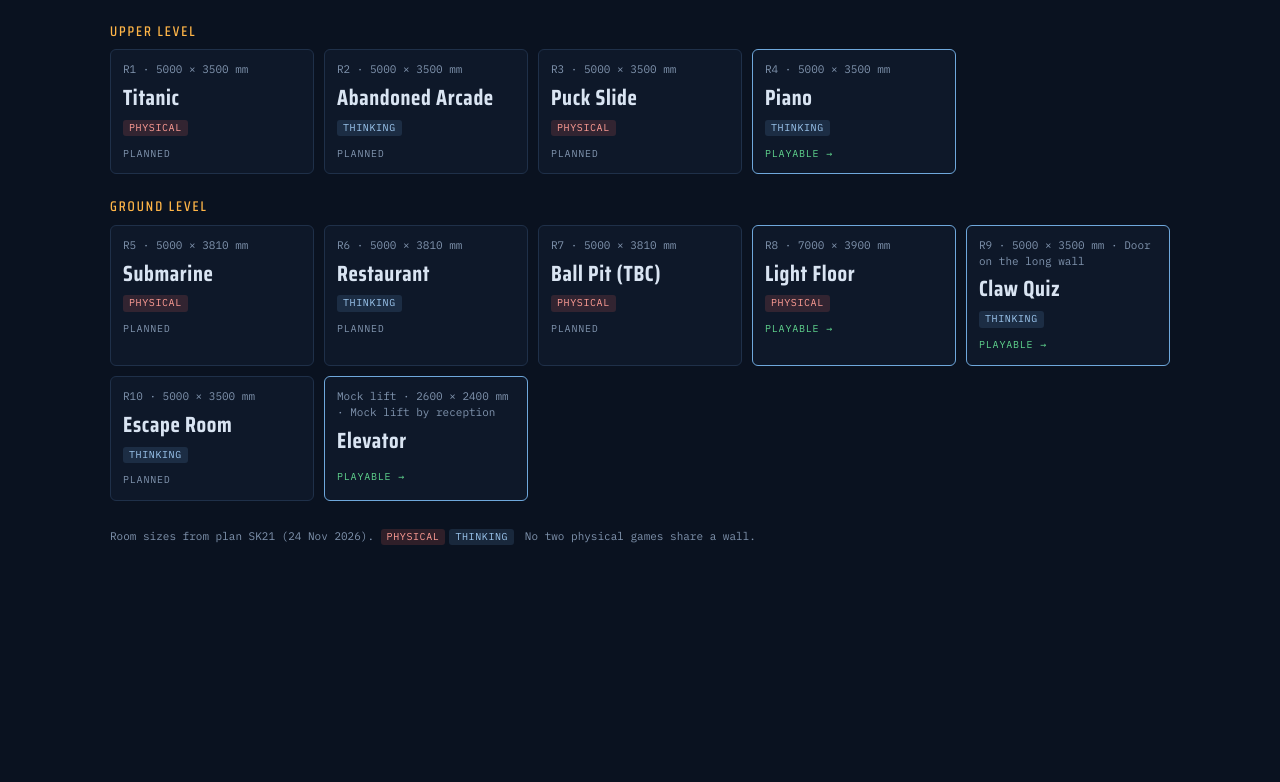
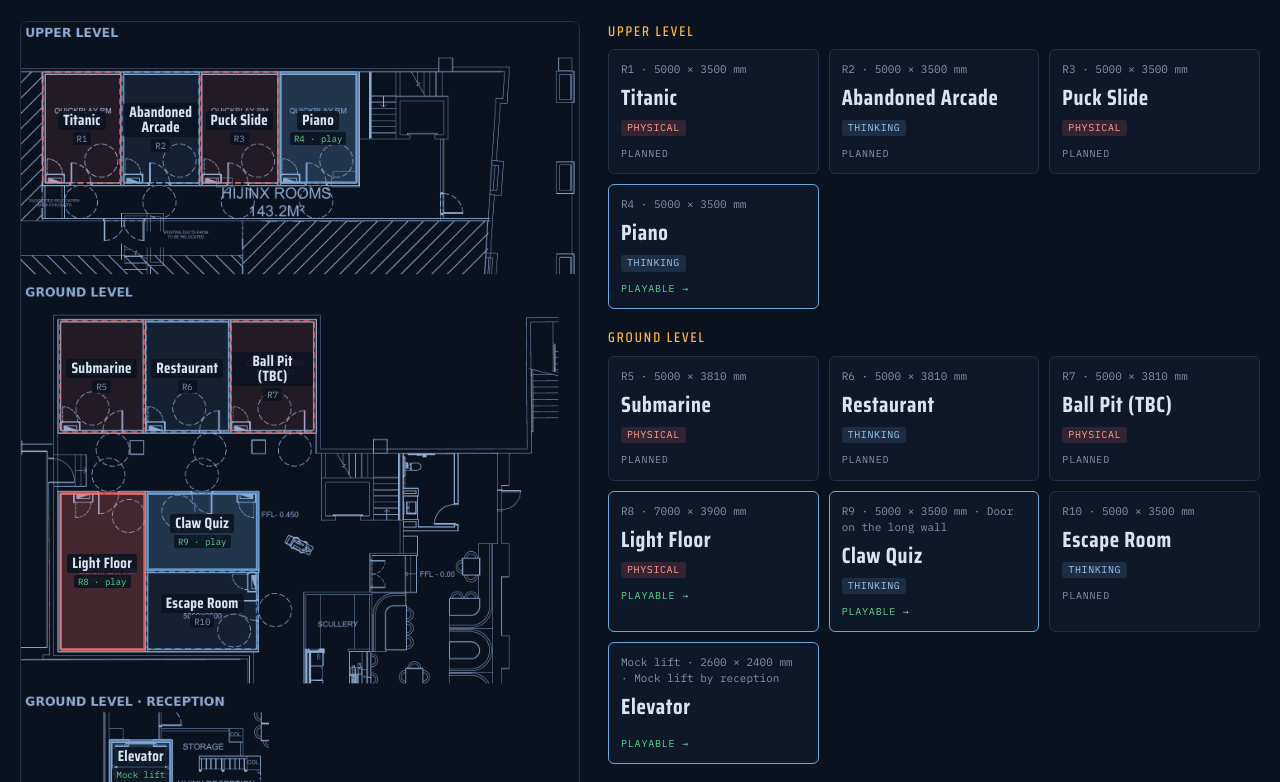
Before and after one commit to Yoshihunter1985/hijinx-citywalk-games, a plain HTML site: page index.html in a window 1280 px wide. Shown: the part 112-894 px from the top of the page. Before the commit the page ends 800 px from the top, so only its background shows below. Drawn offline with Linux system fonts and the light colour scheme.

Commit message:
Venue page: clickable floor plan of both levels; rooms link to their games like the cards
Co-Authored-By: Claude Opus 5.5 <noreply@anthropic.com>
Claude-Session: https://claude.ai/code/session_01U6brtfLpmAfdD4DEuZA63w

```diff
--- a/core/venue.js
+++ b/core/venue.js
@@ -23,6 +23,17 @@ export const ROOMS = {
   ELEV:{ level: 'Ground', w: 2.4, d: 2.6, h: 2.7, door: { x: 1.2, width: 1.0 }, cabinet: null, note: 'Mock lift by reception' },
 };
 
+// Clickable room outlines on assets/venue-map.png (pixels on the 1350 × 2020 image).
+export const MAP = {
+  image: 'assets/venue-map.png', w: 1350, h: 2020,
+  rooms: {
+    R1: [52, 120, 243, 393], R2: [243, 120, 433, 393], R3: [433, 120, 623, 393], R4: [623, 120, 815, 393],
+    R5: [91, 721, 299, 995], R6: [299, 721, 506, 995], R7: [506, 721, 712, 995],
+    R8: [91, 1137, 302, 1521], R9: [302, 1137, 575, 1329], R10: [302, 1329, 575, 1521],
+    ELEV: [214, 1735, 366, 1889],
+  },
+};
+
 // Draft allocation — matches the spec doc. Physical (P) vs thinking (T).
 export const ALLOCATION = [
   { room: 'R1',  game: 'Titanic',          type: 'P', path: null },
--- a/index.html
+++ b/index.html
@@ -7,20 +7,67 @@
 <link rel="preconnect" href="https://fonts.googleapis.com">
 <link rel="stylesheet" href="https://fonts.googleapis.com/css2?family=Saira+Condensed:wght@500;600;700&family=IBM+Plex+Mono:wght@400;500&display=swap">
 <link rel="stylesheet" href="core/core.css">
+<style>
+  .index{max-width:1360px}
+  .venue{display:grid;grid-template-columns:minmax(0,560px) minmax(0,1fr);gap:28px;align-items:start}
+  .map{position:sticky;top:16px;border:1px solid var(--rule);border-radius:8px;overflow:hidden;background:#0a1220}
+  .map img{display:block;width:100%;height:auto}
+  .spot{position:absolute;display:flex;flex-direction:column;align-items:center;justify-content:center;gap:2px;text-align:center;
+    border:2px solid rgba(111,168,220,.55);border-radius:3px;background:rgba(111,168,220,.10);text-decoration:none;color:var(--fg);transition:background .12s,border-color .12s}
+  .spot b{font-family:var(--display);font-size:clamp(10px,1.4vw,15px);line-height:1;letter-spacing:.02em;background:rgba(10,18,32,.85);padding:2px 5px;border-radius:3px}
+  .spot small{font-size:9px;color:var(--muted);background:rgba(10,18,32,.85);padding:0 4px;border-radius:2px}
+  .spot{border-style:dashed}
+  .spot.p{border-color:rgba(255,107,98,.6);background:rgba(255,107,98,.10)}
+  .spot.ready{border-style:solid;border-width:3px;background:rgba(111,168,220,.24);cursor:pointer}
+  .spot.p.ready{background:rgba(255,107,98,.24)}
+  .spot.ready small{color:var(--good)}
+  .spot.ready:hover,.spot.hot{border-color:var(--accent);background:rgba(255,181,71,.28)}
+  .spot:not(.ready){cursor:default}
+  .room.hot{border-color:var(--accent)}
+  .levels{gap:18px}
+  @media (max-width:900px){.venue{grid-template-columns:1fr}.map{position:relative;top:0}}
+</style>
 </head>
 <body>
 <main class="index">
   <h1>Hijinx · Universal CityWalk</h1>
-  <p class="sub">Playable wireframe test rooms · draft room allocation · <span id="count"></span></p>
-  <div class="levels" id="levels"></div>
-  <p class="note" style="margin-top:28px">Room sizes from plan SK21 (24 Nov 2026). <span class="tag p">Physical</span><span class="tag t">Thinking</span> No two physical games share a wall.</p>
+  <p class="sub">Playable wireframe test rooms · draft room allocation · <span id="count"></span> · click a room on the plan or a card</p>
+  <div class="venue">
+    <div class="map" id="map"><img id="mapimg" alt="Hijinx floor plan, upper and ground levels, with each game room outlined"></div>
+    <div>
+      <div class="levels" id="levels"></div>
+      <p class="note" style="margin-top:22px">Room sizes from plan SK21 (24 Nov 2026). <span class="tag p">Physical</span><span class="tag t">Thinking</span> No two physical games share a wall. On the plan, solid outlines are playable and dashed ones are planned.</p>
+    </div>
+  </div>
 </main>
 <script type="module">
-  import { ROOMS, ALLOCATION } from './core/venue.js';
+  import { ROOMS, ALLOCATION, MAP } from './core/venue.js';
   const player = new URLSearchParams(location.search).get('mode') === 'player';
+  const href = (a) => a.path + (player ? '?mode=player' : '');
   const ready = ALLOCATION.filter(a => a.path).length;
   document.getElementById('count').textContent = `${ready} of ${ALLOCATION.length} playable`;
+  const size = (r) => `${Math.round(Math.max(r.d, r.w) * 1000)} × ${Math.round(Math.min(r.d, r.w) * 1000)} mm`;
+  const label = (a) => a.room === 'ELEV' ? 'Mock lift' : a.room;
+
+  // ---- floor plan with clickable rooms ----
+  const map = document.getElementById('map');
+  document.getElementById('mapimg').src = MAP.image;
+  const spots = {};
+  for (const a of ALLOCATION) {
+    const box = MAP.rooms[a.room]; if (!box) continue;
+    const [x0, y0, x1, y1] = box;
+    const el = document.createElement(a.path ? 'a' : 'div');
+    el.className = 'spot' + (a.path ? ' ready' : '') + (a.type === 'P' ? ' p' : '');
+    if (a.path) el.href = href(a);
+    el.title = `${label(a)} · ${a.game}${a.path ? '' : ' (planned)'}`;
+    Object.assign(el.style, { left: `${x0 / MAP.w * 100}%`, top: `${y0 / MAP.h * 100}%`, width: `${(x1 - x0) / MAP.w * 100}%`, height: `${(y1 - y0) / MAP.h * 100}%` });
+    el.innerHTML = `<b>${a.game}</b><small>${label(a)}${a.path ? ' · play' : ''}</small>`;
+    map.appendChild(el); spots[a.room] = el;
+  }
+
+  // ---- room cards ----
   const levels = document.getElementById('levels');
+  const cards = {};
   for (const lvl of ['Upper', 'Ground']) {
     const sec = document.createElement('section'); sec.className = 'level';
     sec.innerHTML = `<h2>${lvl} level</h2><div class="rooms"></div>`;
@@ -28,14 +75,20 @@
       const r = ROOMS[a.room];
       const el = document.createElement(a.path ? 'a' : 'div');
       el.className = 'room' + (a.path ? ' ready' : '');
-      if (a.path) el.href = a.path + (player ? '?mode=player' : '');
-      el.innerHTML = `<span class="meta">${a.room === 'ELEV' ? 'Mock lift' : a.room} · ${Math.round(Math.max(r.d, r.w) * 1000)} × ${Math.round(Math.min(r.d, r.w) * 1000)} mm${r.note ? ' · ' + r.note : ''}</span>
+      if (a.path) el.href = href(a);
+      el.innerHTML = `<span class="meta">${label(a)} · ${size(r)}${r.note ? ' · ' + r.note : ''}</span>
         <b>${a.game}</b>
         <span>${a.type === 'P' ? '<span class="tag p">Physical</span>' : a.type === 'T' ? '<span class="tag t">Thinking</span>' : ''}</span>
         <span class="st">${a.path ? 'Playable →' : 'Planned'}</span>`;
-      sec.querySelector('.rooms').appendChild(el);
+      sec.querySelector('.rooms').appendChild(el); cards[a.room] = el;
     }
     levels.appendChild(sec);
+  }
+
+  // hovering a card highlights its room on the plan, and the other way round
+  for (const id of Object.keys(cards)) {
+    const on = (v) => { cards[id].classList.toggle('hot', v); spots[id] && spots[id].classList.toggle('hot', v); };
+    for (const el of [cards[id], spots[id]]) if (el) { el.addEventListener('mouseenter', () => on(true)); el.addEventListener('mouseleave', () => on(false)); }
   }
 </script>
 </body>
```
Also changed, not shown: assets/venue-map.png (added).
